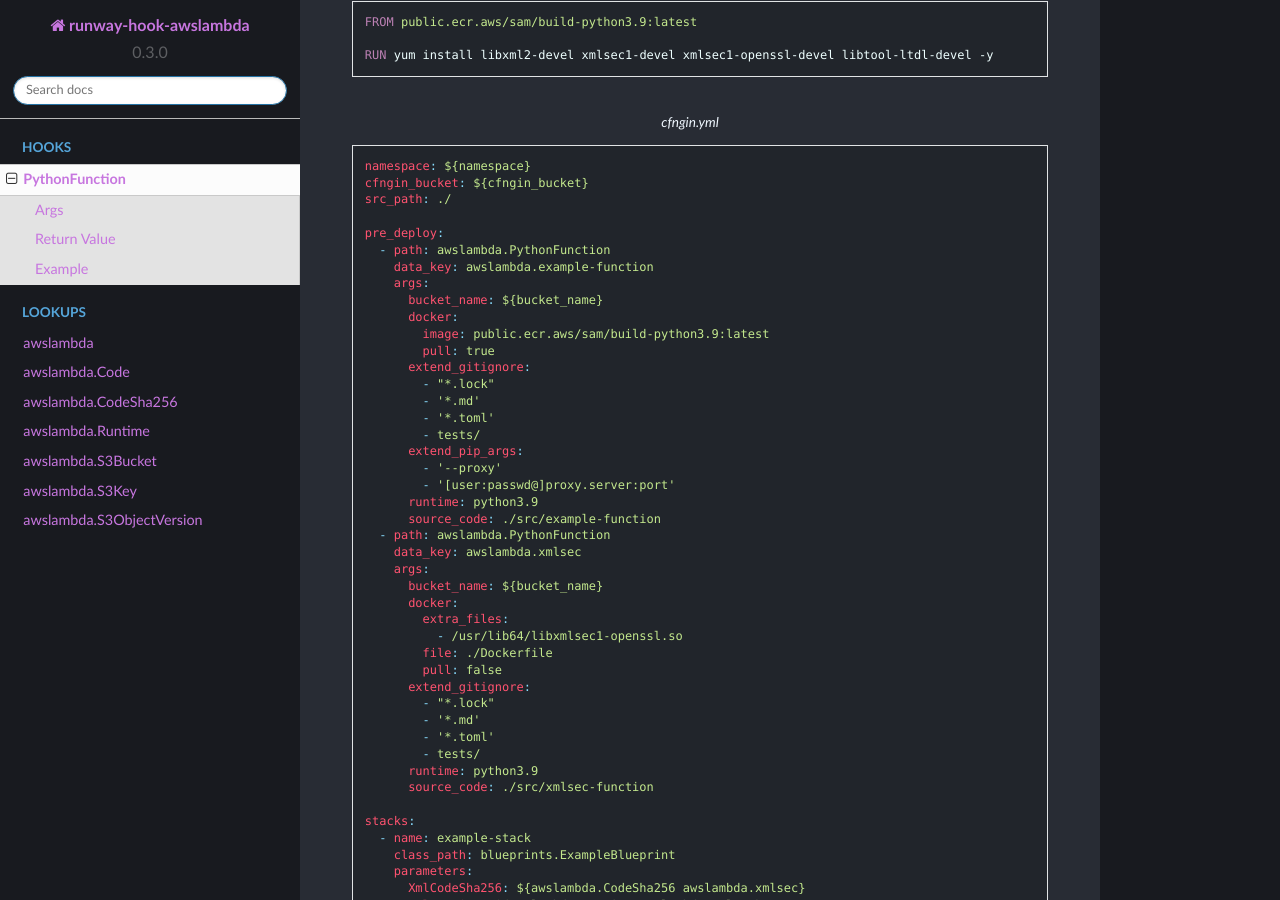
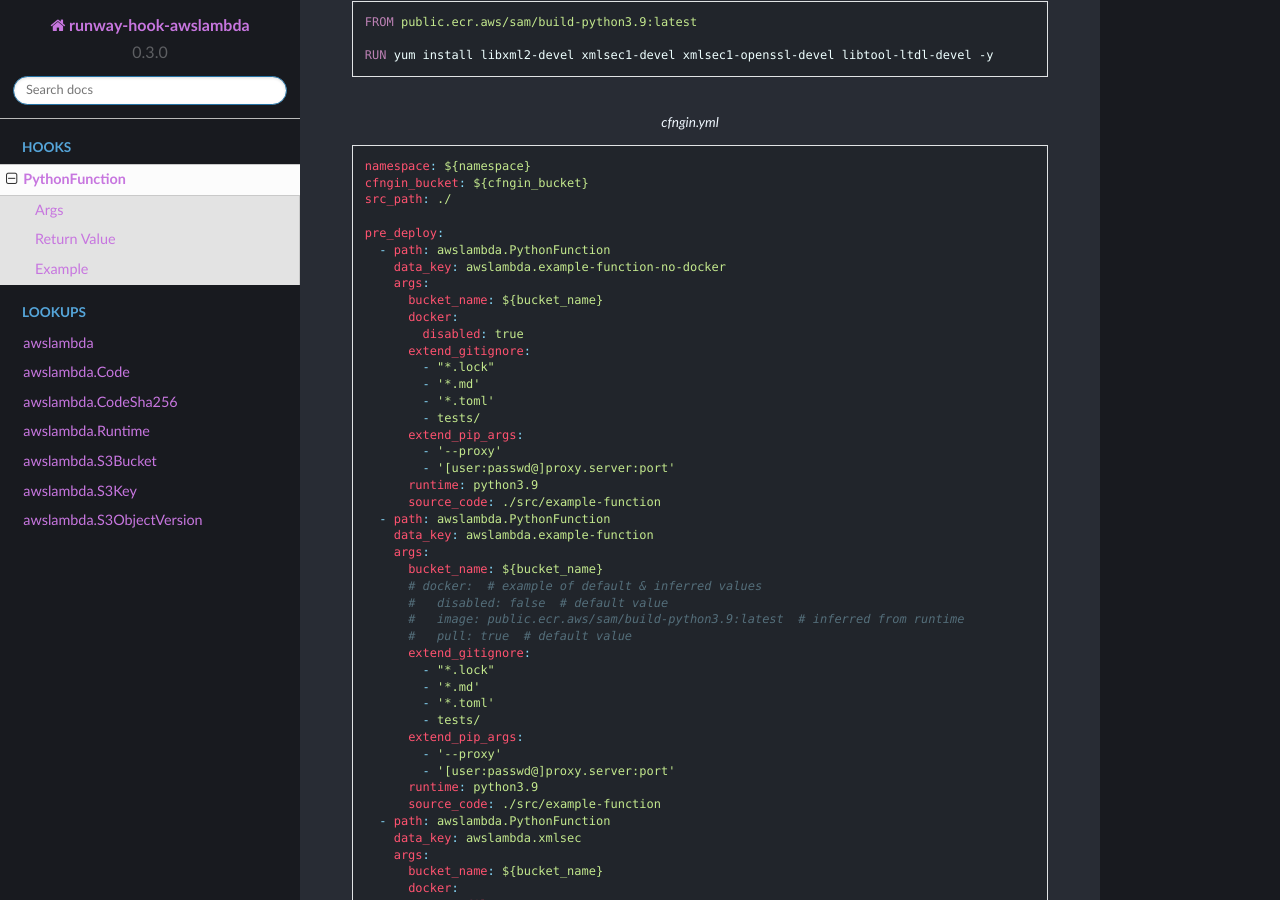
Before and after one commit to ITProKyle/runway-hook-awslambda, a Sphinx documentation site: the page built from docs/source/hooks/python/function.rst, in a window 1280 px wide and 900 px high, scrolled down 2129 px. Built offline with Sphinx 7.4.7 and the Read the Docs theme 2.0.0, drawn with Linux system fonts in a browser that asks for light colours; pages that are not in the unit, such as notebooks, are missing from menus.

Commit message:
update usage example

```diff
--- a/docs/source/hooks/python/function.rst
+++ b/docs/source/hooks/python/function.rst
@@ -107,12 +107,29 @@ Example
 
   pre_deploy:
     - path: awslambda.PythonFunction
+      data_key: awslambda.example-function-no-docker
+      args:
+        bucket_name: ${bucket_name}
+        docker:
+          disabled: true
+        extend_gitignore:
+          - "*.lock"
+          - '*.md'
+          - '*.toml'
+          - tests/
+        extend_pip_args:
+          - '--proxy'
+          - '[user:passwd@]proxy.server:port'
+        runtime: python3.9
+        source_code: ./src/example-function
+    - path: awslambda.PythonFunction
       data_key: awslambda.example-function
       args:
         bucket_name: ${bucket_name}
-        docker:
-          image: public.ecr.aws/sam/build-python3.9:latest
-          pull: true
+        # docker:  # example of default & inferred values
+        #   disabled: false  # default value
+        #   image: public.ecr.aws/sam/build-python3.9:latest  # inferred from runtime
+        #   pull: true  # default value
         extend_gitignore:
           - "*.lock"
           - '*.md'
```
Also changed, not shown: other parts of docs/source/hooks/python/function.rst (+0 -1 lines).
